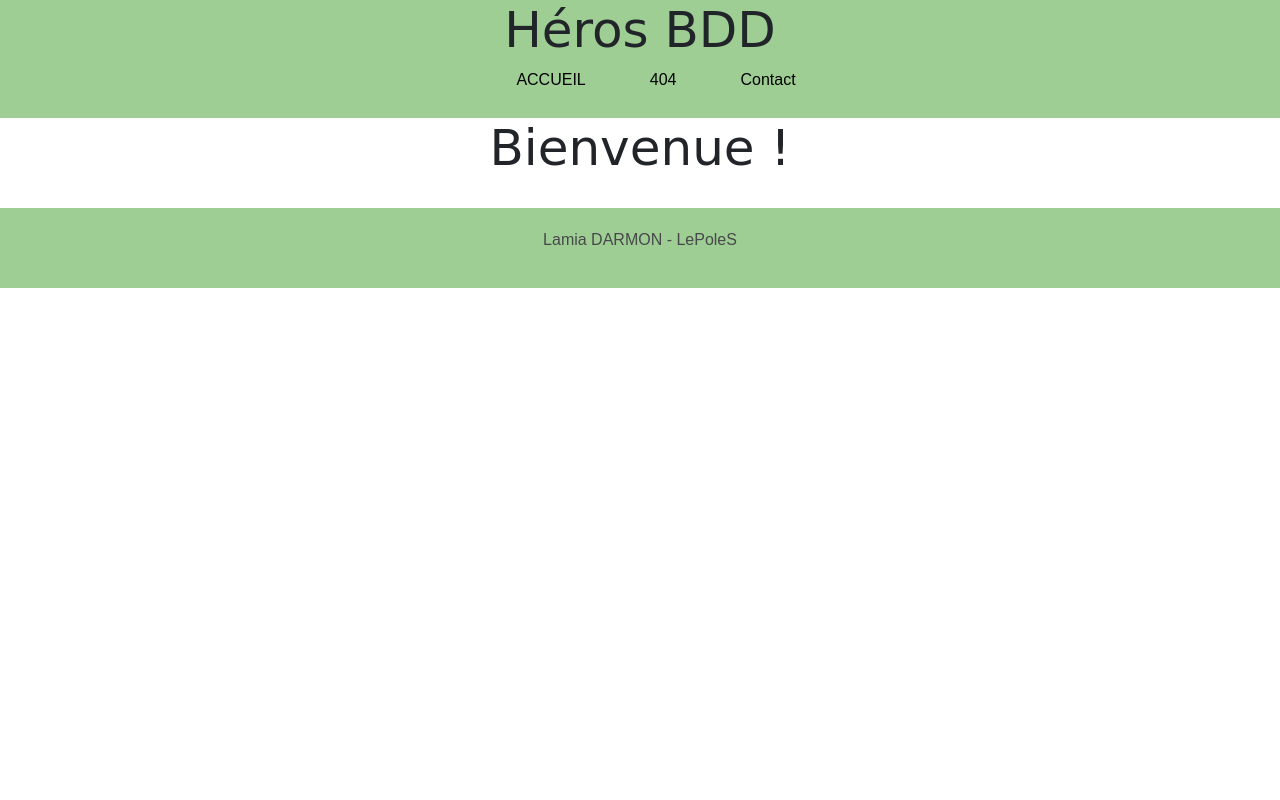
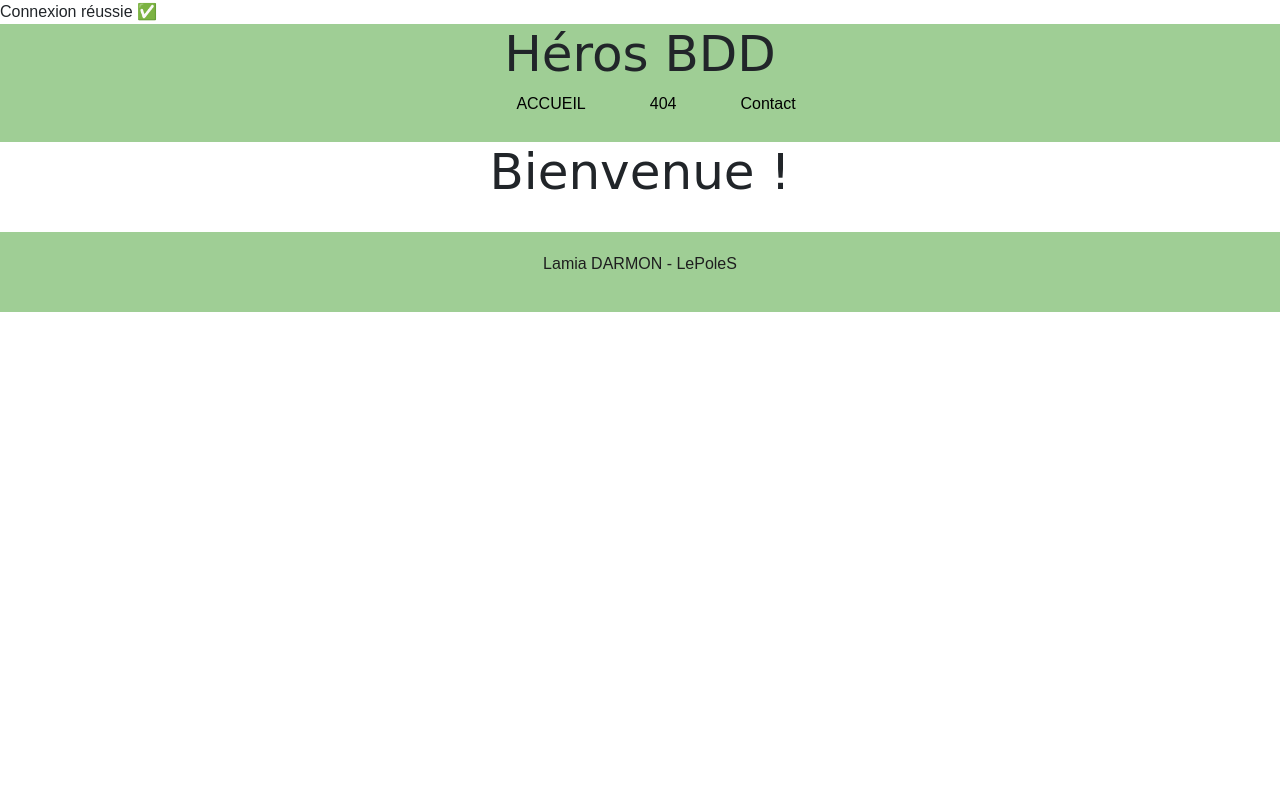
Before and after one commit to lamia8512/herosbdd, a PHP site: page / in a window 1280 px wide. Run offline with PHP 8.4, Linux system fonts and the light colour scheme; some web fonts are replaced.

Commit message:
connexion bdd

```diff
--- /dev/null
+++ b/config/database.php
@@ -0,0 +1,15 @@
+<?php
+
+try {
+    // Connexion à la base
+    $pdo = new PDO(
+        "mysql:host=database;dbname=heros;charset=utf8",
+        "root",
+        "admin"
+    );
+    echo "Connexion réussie ✅";
+
+} catch (PDOException $e) {
+    // Gestion d'erreur
+    echo "Erreur de connexion ❌ : " . $e->getMessage();
+}
--- a/config/router.php
+++ b/config/router.php
@@ -1,4 +1,5 @@
 <?php
+    require_once (__DIR__ . "/database.php");
 
 // Définition des routes
 // Ce tableau associe des chemins d'URI à des fichiers de contrôleurs spécifiques
--- a/public/css/style.css
+++ b/public/css/style.css
@@ -66,7 +66,7 @@ footer .contener{
     background-color: rgb(159, 206, 149);
     padding: 20px;
     text-align: center;
-    color:  rgb(71, 72, 73);
+    color:  rgb(30, 30, 31);
 }
 
 @media screen and (min-width: 1300px){
```
